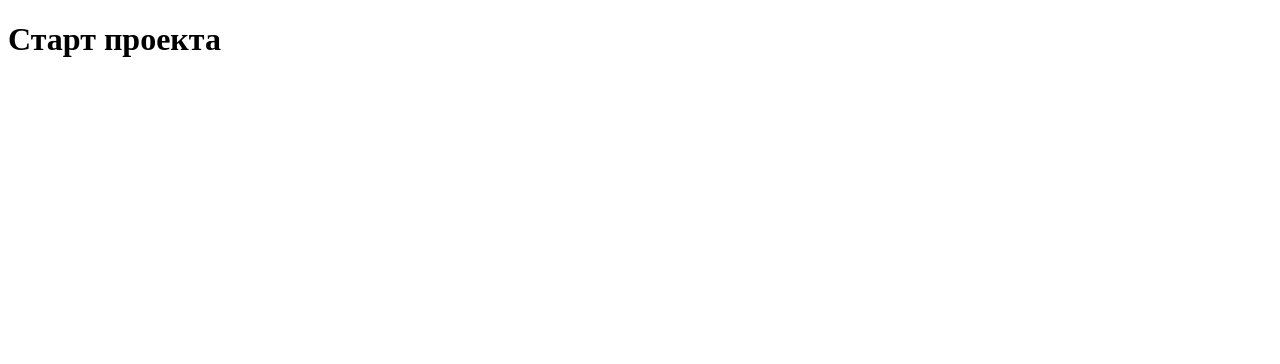
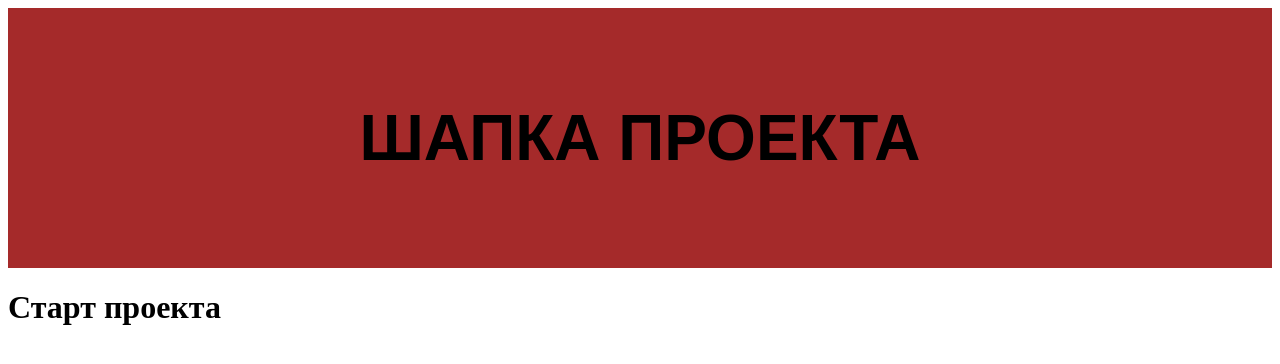
Before and after one commit to Alexander-Sidelnikov/test-project, a plain HTML site: page src/index.html in a window 1280 px wide. Drawn offline with Linux system fonts and the light colour scheme.

Commit message:
header markup

```diff
--- a/src/css/main.css
+++ b/src/css/main.css
@@ -0,0 +1,7 @@
+.header {
+    padding: 50px 100px;
+    text-align: center;
+    background-color: brown;
+    font-size: 32px;
+    font-family: sans-serif;
+}
--- a/src/index.html
+++ b/src/index.html
@@ -5,8 +5,13 @@
     <meta name="viewport" content="width=device-width, initial-scale=1.0">
     <meta http-equiv="X-UA-Compatible" content="ie=edge">
     <title>Document</title>
+    <link rel="stylesheet" href="css/main.css">
 </head>
 <body>
+
+    <header class="header">
+        <h1>ШАПКА ПРОЕКТА</h1>
+    </header>
 
     <h1>Старт проекта</h1>
 
```
